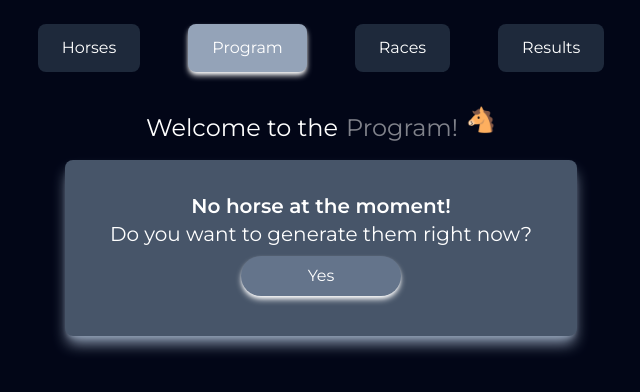
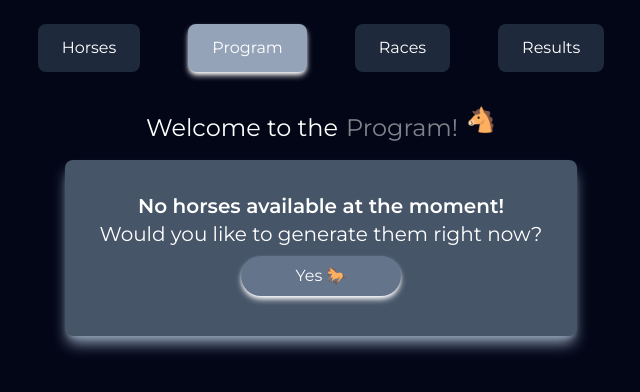
Before and after one commit to doguozcan/horse-racing, a Vue app: page /program in a window 1280 px wide. Shown: the top 392 px of the page, without its empty margins (319-959 px from the left). Built offline with nearby package versions, Linux system fonts and the light colour scheme.

Commit message:
Create a generate component & use the newly created generate component while generating horses and the program & re-style button component

```diff
--- a/src/components/GenerateProgram.vue
+++ /dev/null
@@ -1,11 +0,0 @@
-<template>
-  <div class="bg-slate-500 p-4 rounded-lg text-center">
-    <h1>No program at the moment!</h1>
-    <p>Do you want to generate right now?</p>
-  </div>
-  <ButtonComponent type="yes" @click="$store.commit('generateProgram')">Yes</ButtonComponent>
-</template>
-
-<script setup>
-import ButtonComponent from './common/ButtonComponent.vue'
-</script>
--- a/src/components/common/ButtonComponent.vue
+++ b/src/components/common/ButtonComponent.vue
@@ -1,6 +1,6 @@
 <template>
   <button
-    class="px-4 py-2 w-20 sm:w-40 rounded-full my-2 shadow-md shadow-white disabled:opacity-20 bg-slate-500 hover:bg-slate-400 active:bg-slate-700"
+    class="px-4 py-2 w-32 sm:w-40 rounded-full my-2 shadow-md shadow-white disabled:opacity-20 bg-slate-500 hover:bg-slate-400 active:bg-slate-700"
     :class="{
       'bg-green-500 hover:bg-green-700 active:bg-green-400 shadow-green-700': type == 'start',
       'bg-red-500 hover:bg-red-700 active:bg-red-400 shadow-red-700': type == 'stop'
--- /dev/null
+++ b/src/components/common/GenerateComponent.vue
@@ -0,0 +1,15 @@
+<template>
+  <QuestionCard>
+    <H1Tag>{{ message }}</H1Tag>
+    <PTag>{{ question }}</PTag>
+    <ButtonComponent @click="activity">{{ buttonMessage }}</ButtonComponent>
+  </QuestionCard>
+</template>
+
+<script setup>
+defineProps(['message', 'question', 'activity', 'buttonMessage'])
+import QuestionCard from './QuestionCard.vue'
+import H1Tag from './H1Tag.vue'
+import PTag from './PTag.vue'
+import ButtonComponent from './ButtonComponent.vue'
+</script>
--- a/src/components/horse/GenerateHorses.vue
+++ b/src/components/horse/GenerateHorses.vue
@@ -1,14 +1,13 @@
 <template>
-  <QuestionCard v-if="$store.getters.horsesLength === 0">
-    <H1Tag>No horse at the moment!</H1Tag>
-    <PTag>Do you want to generate them right now?</PTag>
-    <ButtonComponent @click="$store.commit('generateHorses')">Yes</ButtonComponent>
-  </QuestionCard>
+  <GenerateComponent
+    message="No horses available at the moment!"
+    question="Would you like to generate them right now?"
+    :activity="() => $store.commit('generateHorses')"
+    buttonMessage="Yes 🐎"
+    v-if="$store.getters.horsesLength === 0"
+  />
 </template>
 
 <script setup>
-import QuestionCard from '../common/QuestionCard.vue'
-import H1Tag from '../common/H1Tag.vue'
-import PTag from '../common/PTag.vue'
-import ButtonComponent from '../common/ButtonComponent.vue'
+import GenerateComponent from '../common/GenerateComponent.vue'
 </script>
--- /dev/null
+++ b/src/components/program/GenerateProgram.vue
@@ -0,0 +1,13 @@
+<template>
+  <GenerateComponent
+    message="No program at the moment!"
+    question="Do you want to generate the program right now?"
+    :activity="() => $store.commit('generateProgram')"
+    buttonMessage="Yes 📋"
+    v-if="$store.getters.horsesLength !== 0 && $store.getters.programLength === 0"
+  />
+</template>
+
+<script setup>
+import GenerateComponent from '../common/GenerateComponent.vue'
+</script>
--- a/src/views/ProgramView.vue
+++ b/src/views/ProgramView.vue
@@ -1,11 +1,11 @@
 <template>
-  <GenerateProgram v-if="$store.getters.horsesLength !== 0 && $store.getters.programLength === 0" />
-  <GenerateHorses v-if="$store.getters.horsesLength === 0" />
+  <GenerateHorses />
+  <GenerateProgram />
   <RaceProgram v-if="$store.getters.programLength > 0" />
 </template>
 
 <script setup>
+import GenerateHorses from '../components/horse/GenerateHorses.vue'
+import GenerateProgram from '../components/program/GenerateProgram.vue'
 import RaceProgram from '../components/RaceProgram.vue'
-import GenerateProgram from '../components/GenerateProgram.vue'
-import GenerateHorses from '../components/horse/GenerateHorses.vue'
 </script>
--- a/src/views/RacesView.vue
+++ b/src/views/RacesView.vue
@@ -7,7 +7,7 @@
 
 <script setup>
 import GenerateHorses from '../components/horse/GenerateHorses.vue'
-import GenerateProgram from '../components/GenerateProgram.vue'
+import GenerateProgram from '../components/program/GenerateProgram.vue'
 import StartRace from '../components/StartRace.vue'
 import RaceTrack from '../components/RaceTrack.vue'
 </script>
--- a/src/views/ResultsView.vue
+++ b/src/views/ResultsView.vue
@@ -8,7 +8,7 @@
 </template>
 
 <script setup>
-import GenerateProgram from '../components/GenerateProgram.vue'
+import GenerateProgram from '../components/program/GenerateProgram.vue'
 import GenerateHorses from '../components/horse/GenerateHorses.vue'
 import WarningMessage from '../components/WarningMessage.vue'
 import ResultsList from '../components/ResultsList.vue'
```
